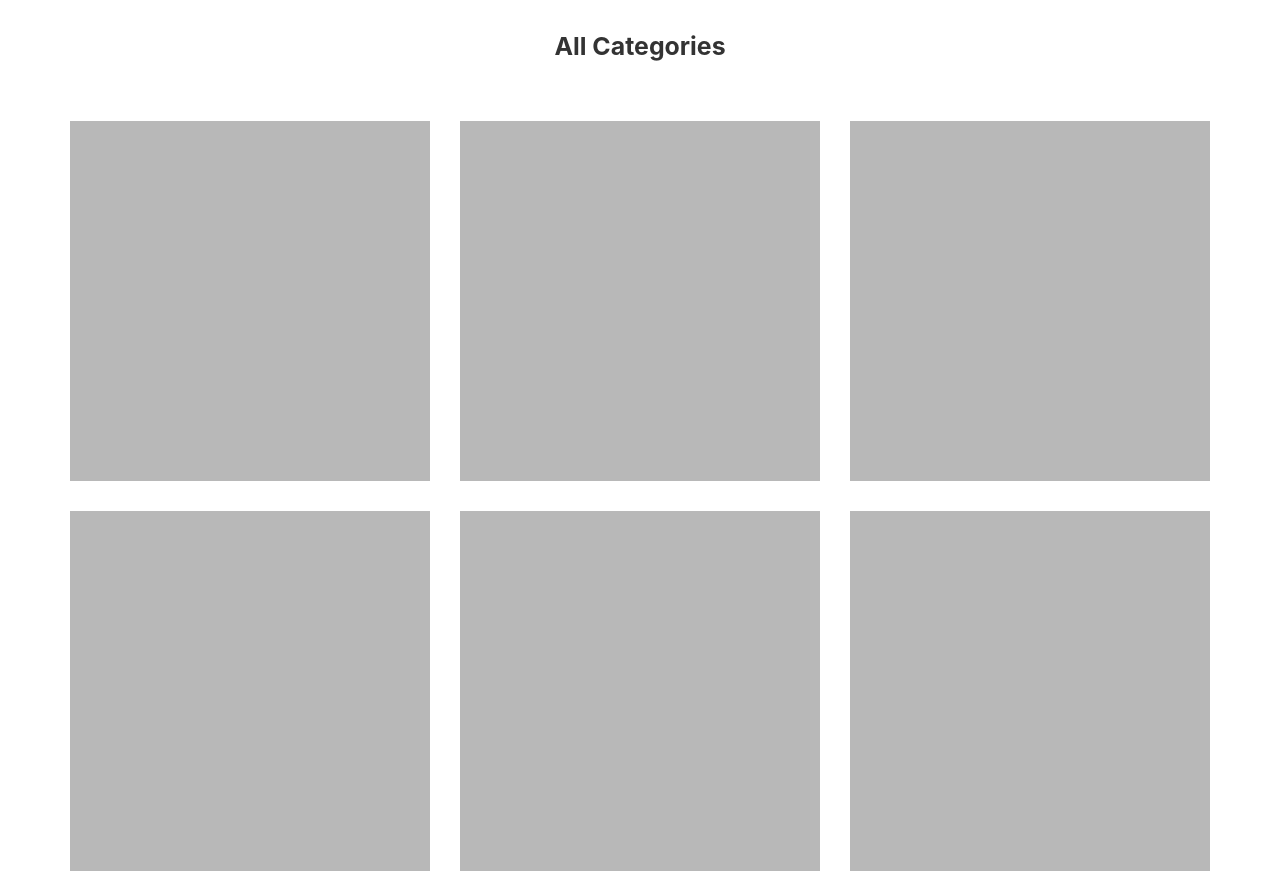
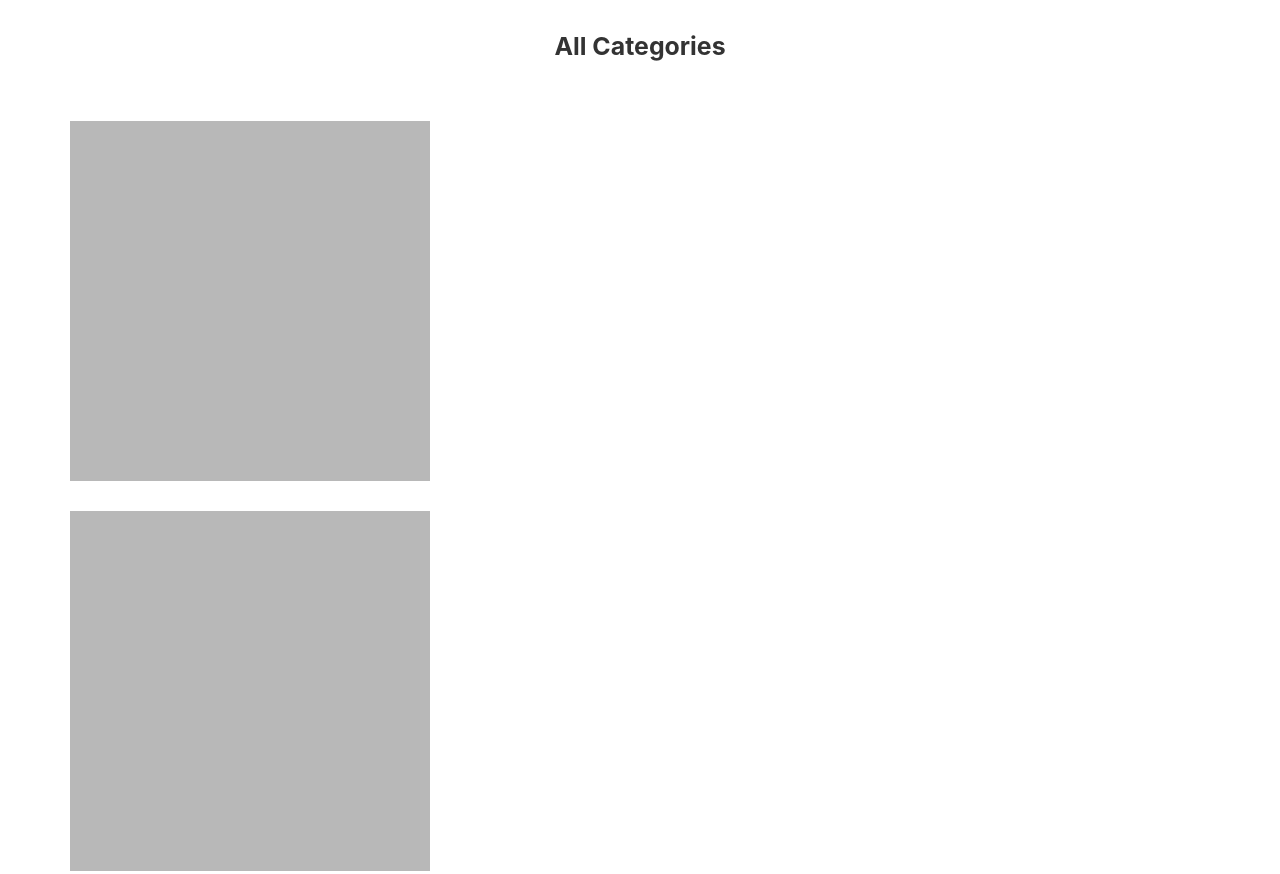
Before and after one commit to adexot/9jaPixel, a Gatsby site: page / in a window 1280 px wide. Shown: the part 440-1314 px from the top of the page. Built offline with nearby package versions, Linux system fonts and the light colour scheme; Gatsby itself is replaced by a stand-in of ours.

Commit message:
new changes

```diff
--- a/package.json
+++ b/package.json
@@ -24,9 +24,7 @@
   "license": "MIT",
   "scripts": {
     "build": "gatsby build",
-    "develop": "gatsby develop",
-    "start": "npm run develop",
-    "format": "prettier --write \"src/**/*.js\"",
+    "dev": "gatsby develop",
     "test": "echo \"Error: no test specified\" && exit 1"
   },
   "devDependencies": {
--- a/src/pages/index.js
+++ b/src/pages/index.js
@@ -1,6 +1,6 @@
 import React from 'react'
-import { graphql, Link } from 'gatsby'
-import Img from "gatsby-image"
+import { Link } from 'gatsby'
+// import Img from "gatsby-image"
 
 import Layout from '../components/Layout/layout'
 import Pixel from '../components/Pixel';
--- a/src/pages/index.scss
+++ b/src/pages/index.scss
@@ -1,10 +1,11 @@
-@import '~breakpoint-sass/stylesheets/breakpoint';
+@import '~breakpoint-sass/stylesheets/_breakpoint.scss';
 
 $m: '600px';
 $l: '1024px';
 
 %layout {
-    padding: 0 10px;
+    padding-left: 10px;
+    padding-right: 10px;
 
     @include breakpoint($m) {
         max-width: 1140px;
@@ -120,5 +121,9 @@ $l: '1024px';
         flex-wrap: wrap;
         justify-content: space-between;
         margin: 60px auto 10px;
+
+        @include breakpoint($m) {
+            display: block;
+        }
     }
 }
```
Also changed, not shown: src/images/bg.png (deleted).
